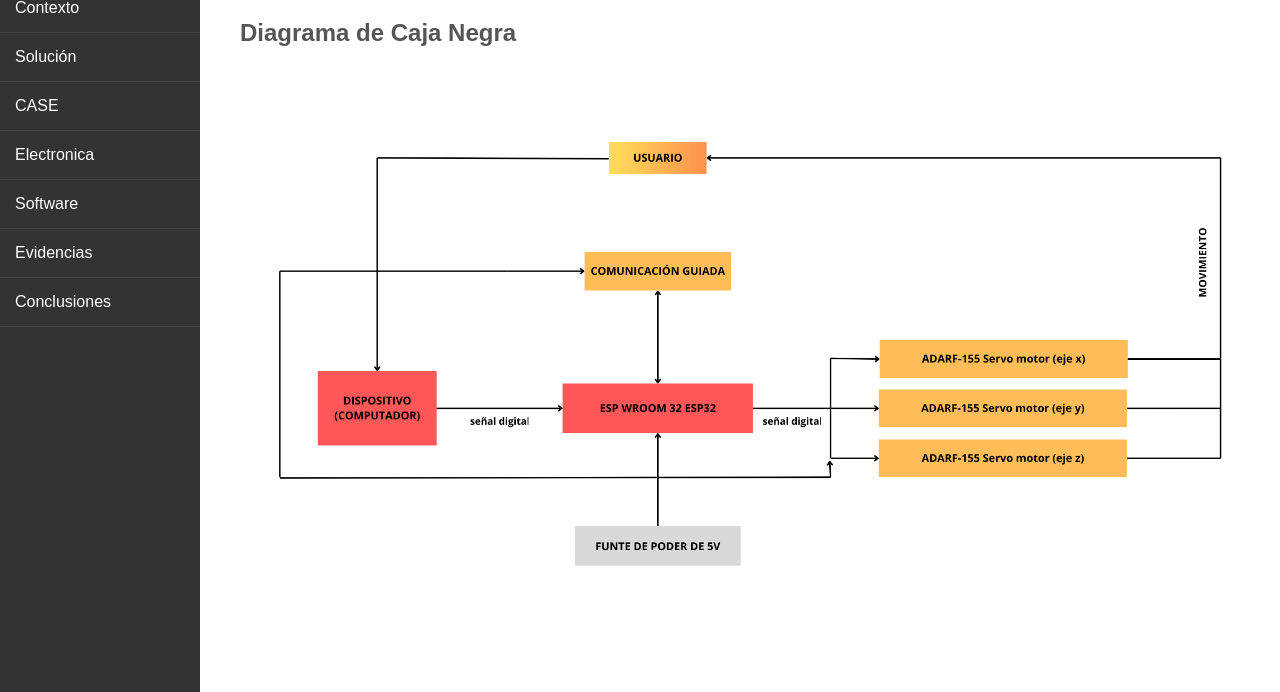
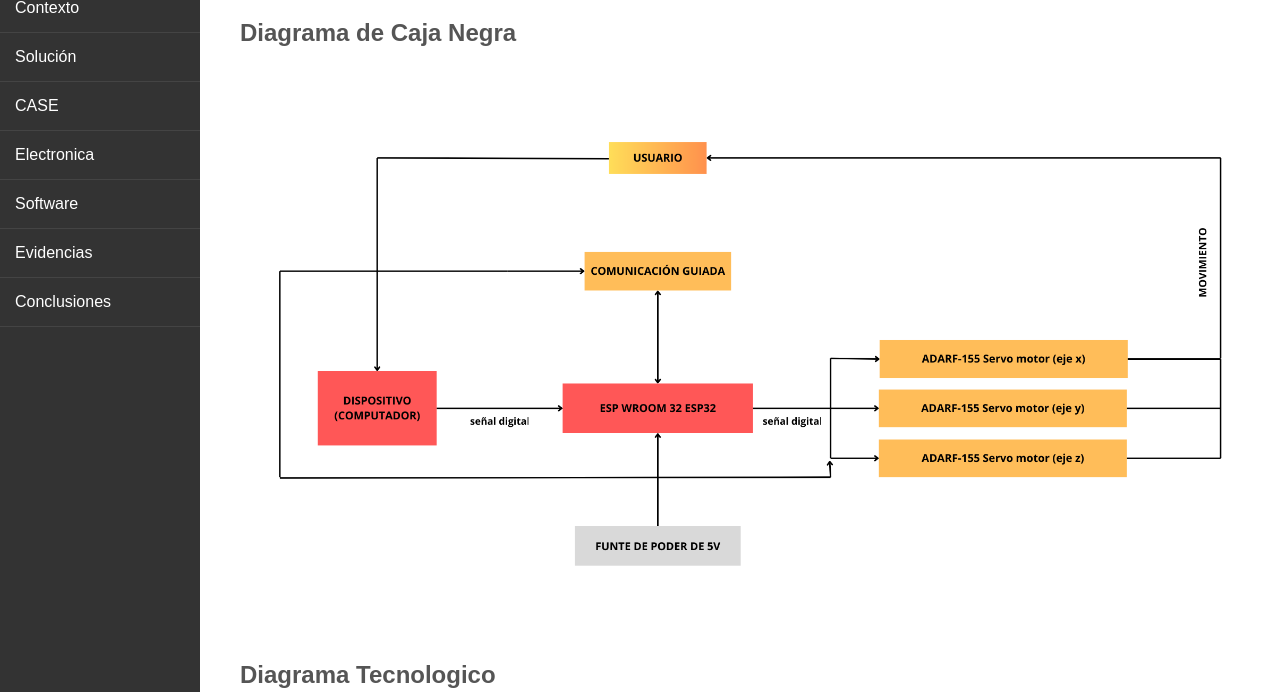
Before and after one commit to RawnerWeb/CNC-BOT-DIBUJANTE, a plain HTML site: page 3.html in a window 1280 px wide. Shown: the part 81-773 px from the top of the page. Drawn offline with Linux system fonts and the light colour scheme.

Commit message:
Update 3.html

```diff
--- a/3.html
+++ b/3.html
@@ -113,6 +113,7 @@
         <h1 id="section1">DISEÑO DE LA SOLUCIÓN</h1>
         <h2 id="section2">Diagrama de Caja Negra</h2>
         <img src="imgs/ESP WROOM 32 ESP32.png" alt="Imagen Ejemplo 2">
+        <h2>Diagrama Tecnologico</h2>
         <img src="imgs/caja negra abs.png" alt="Imagen Ejemplo 1">
 
         <h2 id="section3">Diagrama de Flujo General</h2>
```
